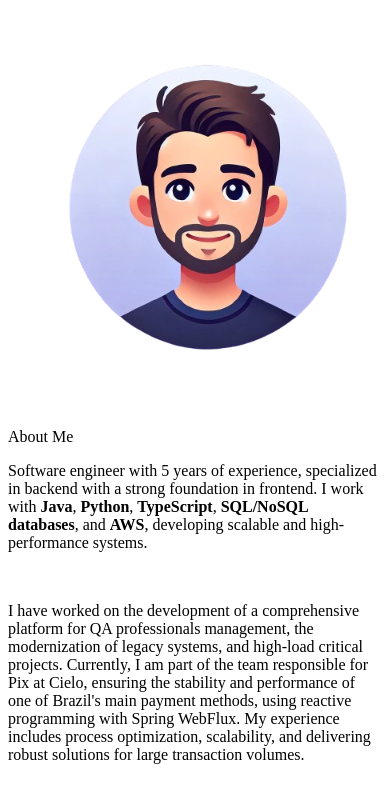
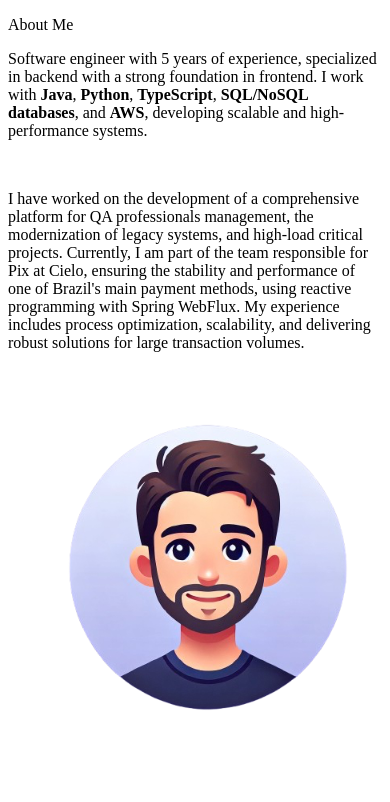
Before and after one commit to dedeus6/myportfolio, a Next.js app: page /aboutMePage in a window 390 px wide. Shown: the top 802 px of the page. Built offline with nearby package versions, Linux system fonts and the light colour scheme.

Commit message:
Improving responsive about page

```diff
--- a/src/pages/aboutMePage.tsx
+++ b/src/pages/aboutMePage.tsx
@@ -7,16 +7,6 @@ const AboutMePage = () => {
             className="w-full min-h-screen flex flex-col md:flex-row justify-between max-w-screen-2xl mx-auto items-center md:p-[10rem] gap-8"
             data-aos="slide-right"
         >
-            <div className="flex-1 flex items-center justify-start">
-                <Image
-                    src={me}
-                    alt="Minha imagem"
-                    width={400}
-                    height={400}
-                    className="rounded-full w-64 md:w-[500px] h-auto"
-                />
-            </div>
-
             <div className="flex-1 flex items-center justify-center">
                 <div className="w-full max-w-screen-lg flex flex-col justify-center items-center text-center">
                     <p className="text-2xl md:text-[2rem] text-textColor font-bold pb-5">About Me</p>
@@ -29,6 +19,16 @@ const AboutMePage = () => {
                     </p>
                 </div>
             </div>
+
+            <div className="flex-1 flex items-center justify-start order-last md:order-first">
+                <Image
+                    src={me}
+                    alt="Minha imagem"
+                    width={400}
+                    height={400}
+                    className="rounded-full w-64 md:w-[500px] h-auto"
+                />
+            </div>
         </div>
     );
 };
```
